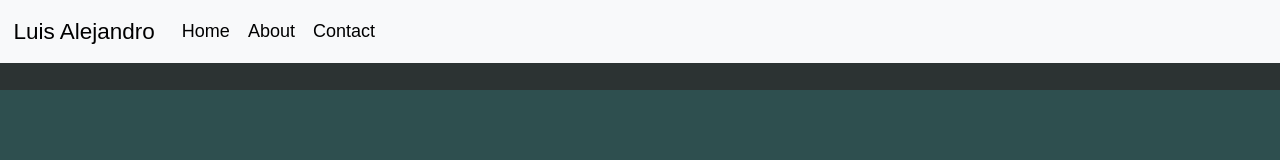
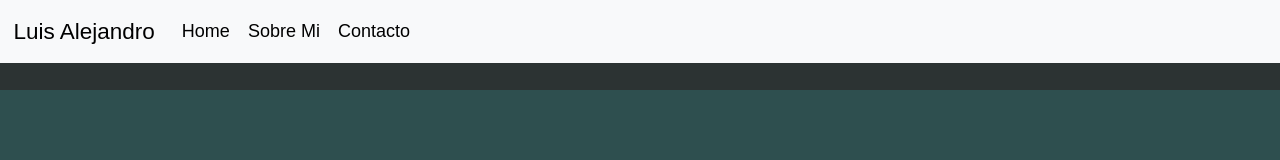
Before and after one commit to Luisalejandro28/Perfil, a website: page index.html in a window 1280 px wide. Shown: the top 160 px of the page. Drawn offline with nearby package versions, Linux system fonts and the light colour scheme.

Commit message:
Version 0.0.1

```diff
--- a/index.html
+++ b/index.html
@@ -31,10 +31,10 @@
                         <a class="nav-link active" aria-current="page" href="#">Home</a>
                       </li>
                       <li class="nav-item">
-                        <a class="nav-link active" href="#about">About</a>
+                        <a class="nav-link active" href="#about">Sobre Mi</a>
                       </li>
                       <li class="nav-item">
-                        <a class="nav-link active" href="#contact">Contact</a>
+                        <a class="nav-link active" href="#contact">Contacto</a>
                       </li>
                     </ul>
                   </div>
```
